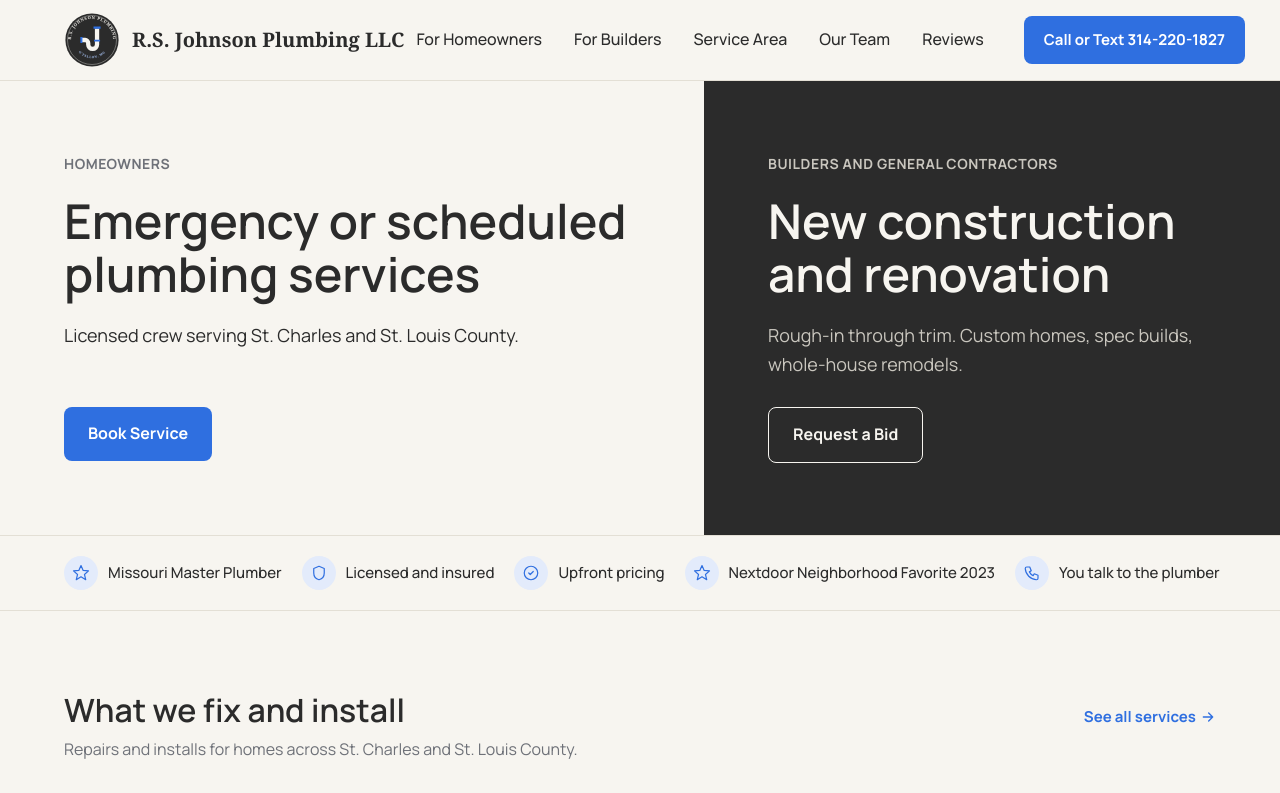
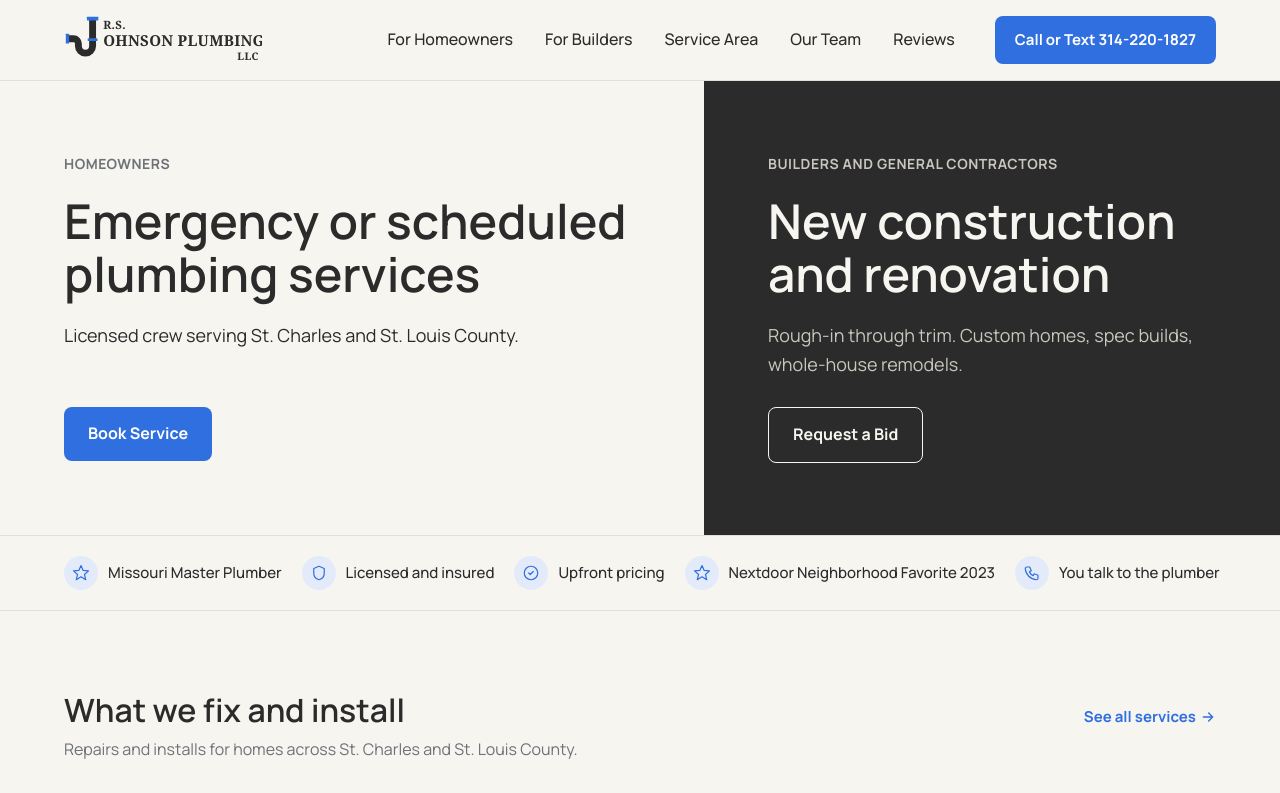
Before and after one commit to rs-johnson-plumbing/website, a Next.js app: page / in a window 1280 px wide. Shown: the top 793 px of the page. Built offline with nearby package versions, Linux system fonts and the light colour scheme.

Commit message:
Header logo: full lockup with the wordmark spelled out, at small size
Co-Authored-By: Claude Fable 5.1 <noreply@anthropic.com>
Claude-Session: https://claude.ai/code/session_019MwgCSJMUCqgyqZb853uPn

```diff
--- a/src/components/ui/Logo.tsx
+++ b/src/components/ui/Logo.tsx
@@ -59,20 +59,47 @@ export function Badge({ className, title }: { className?: string; title?: string
 }
 
 /**
- * Header and footer logo: the round badge, plus the serif wordmark from the
- * desktop breakpoint up. Phones show the badge alone.
+ * Full lockup: the two-tone mark as the J of JOHNSON, "R.S." above,
+ * "PLUMBING" beside, "LLC" tucked under on the right. Same drawing as
+ * /public/logo/rsj-lockup.svg. Scales by height; width follows.
+ */
+export function Lockup({ className, title, reversed = false }: { className?: string; title?: string; reversed?: boolean }) {
+  const ink = reversed ? "#F7F5F0" : "#2B2B2B";
+  return (
+    <svg viewBox="0 0 760 200" aria-hidden={title ? undefined : true} role={title ? "img" : undefined} className={className}>
+      {title && <title>{title}</title>}
+      <g transform="translate(0 6) scale(0.78)" fill="none">
+        <path d="M140 22 V150 A35 35 0 0 1 70 150 V138 A24 24 0 0 0 46 114 H18" stroke={ink} strokeWidth="34" strokeLinejoin="round" />
+        <rect x="112" y="6" width="56" height="18" rx="2" fill="#2F6FE0" />
+        <rect x="116" y="112" width="48" height="14" rx="2" fill="#2F6FE0" />
+        <rect x="8" y="90" width="16" height="48" rx="2" fill="#2F6FE0" />
+      </g>
+      <g fontFamily="Georgia, 'Times New Roman', serif" fontWeight="700" fill={ink} letterSpacing="1">
+        <text x="150" y="58" fontSize="44">
+          R.S.
+        </text>
+        <text x="150" y="122" fontSize="58">
+          OHNSON PLUMBING
+        </text>
+        <text x="748" y="176" fontSize="40" textAnchor="end">
+          LLC
+        </text>
+      </g>
+    </svg>
+  );
+}
+
+/**
+ * Header and footer logo: the full lockup, small. About 40px tall on phones
+ * and 52px on desktop, which keeps the wordmark readable without crowding
+ * the nav.
  */
 export function Logo({ size = "header", className }: Props) {
   const isHeader = size === "header";
-  const badge = isHeader ? "h-11 w-11 lg:h-14 lg:w-14" : "h-12 w-12";
-  const word = isHeader ? "hidden lg:inline text-[20px]" : "text-[18px]";
+  const dims = isHeader ? "h-10 w-[152px] lg:h-[52px] lg:w-[198px]" : "h-11 w-[167px]";
   return (
-    <Link href="/" aria-label={`${site.name} home`} className={cn("flex items-center gap-3 text-charcoal hover:no-underline", className)}>
-      <Badge className={cn("shrink-0", badge)} />
-      <span className={cn("font-serif font-bold whitespace-nowrap", word)}>
-        {site.shortName}
-        <span className="hidden lg:inline"> LLC</span>
-      </span>
+    <Link href="/" aria-label={`${site.name} home`} className={cn("flex items-center text-charcoal hover:no-underline", className)}>
+      <Lockup className={cn("shrink-0", dims)} title={site.name} />
     </Link>
   );
 }
```
